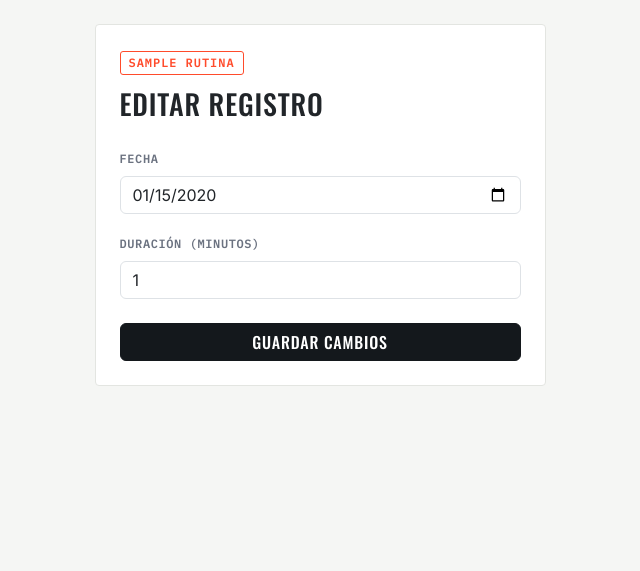
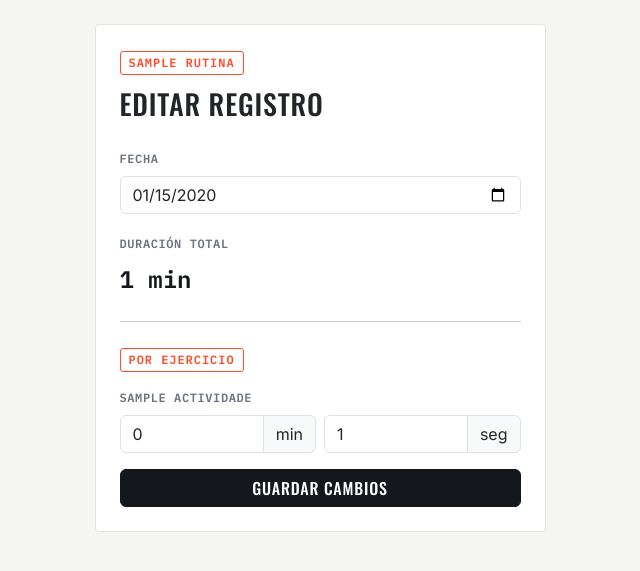
Before and after one commit to 280303Sabis/fittrack, a Flask app: page /estadisticas/editar/1 in a window 1280 px wide. Shown: the part 56-627 px from the top of the page, without its empty margins (320-960 px from the left). Run offline with Flask 3, Linux system fonts and the light colour scheme; a user stored in the database is signed in; tables that the repository leaves empty hold one stand-in row (values such as "Sample post").

Commit message:
Editar tiempo por ejercicio con campos de minutos/segundos separados

```diff
--- a/routes/estadisticas.py
+++ b/routes/estadisticas.py
@@ -57,19 +57,25 @@ def resumen():
         datos_grafica.append(minutos_dia)
 
     # --- Desglose por categoría ---
-    # Cada sesión reparte su duración proporcionalmente entre las categorías
-    # presentes en su rutina, según cuántos ejercicios tiene de cada una.
-    # Ej: rutina con 3 ejercicios de pesas y 1 de cardio -> 75% del tiempo
-    # de esa sesión se cuenta como pesas, 25% como cardio.
+    # Si la sesión viene del cronómetro, ya sabemos el tiempo REAL de cada
+    # ejercicio (guardado en RegistroActividadDetalle) y lo usamos directo.
+    # Si viene de "Marcar como completada" a mano, no hay ese detalle, así
+    # que repartimos el tiempo total proporcionalmente entre las categorías
+    # presentes en la rutina (mismo cálculo estimado de antes).
     minutos_por_categoria = {"pesas": 0.0, "crossfit": 0.0, "cardio": 0.0}
     for r in registros:
-        categorias_rutina = [linea.actividad.categoria for linea in r.rutina.actividades]
-        if categorias_rutina:
-            conteo_categorias = Counter(categorias_rutina)
-            total_ejercicios = len(categorias_rutina)
-            for cat, cantidad in conteo_categorias.items():
-                proporcion = cantidad / total_ejercicios
-                minutos_por_categoria[cat] += r.duracion_minutos * proporcion
+        if r.detalles:
+            for detalle in r.detalles:
+                categoria = detalle.rutina_actividad.actividad.categoria
+                minutos_por_categoria[categoria] += detalle.duracion_segundos / 60
+        else:
+            categorias_rutina = [linea.actividad.categoria for linea in r.rutina.actividades]
+            if categorias_rutina:
+                conteo_categorias = Counter(categorias_rutina)
+                total_ejercicios = len(categorias_rutina)
+                for cat, cantidad in conteo_categorias.items():
+                    proporcion = cantidad / total_ejercicios
+                    minutos_por_categoria[cat] += r.duracion_minutos * proporcion
 
     total_minutos_categorias = sum(minutos_por_categoria.values())
     desglose_categorias = []
@@ -109,6 +115,10 @@ def historial():
     )
     for r in registros:
         r.tiempo_exacto = formato_mm_ss(r.duracion_segundos_exactos) if r.duracion_segundos_exactos else None
+        r.detalle_display = [
+            {"nombre": d.rutina_actividad.actividad.nombre, "tiempo": formato_mm_ss(d.duracion_segundos)}
+            for d in r.detalles
+        ]
     return render_template("estadisticas/historial.html", registros=registros)
 
 
@@ -119,20 +129,51 @@ def editar_registro(registro_id):
 
     if request.method == "POST":
         fecha = request.form.get("fecha")
-        duracion_minutos = request.form.get("duracion_minutos")
 
-        if not fecha or not duracion_minutos:
-            flash("Completa la fecha y la duración.")
+        if not fecha:
+            flash("Indica la fecha.")
             return redirect(url_for("estadisticas.editar_registro", registro_id=registro.id))
 
         registro.fecha = fecha
-        registro.duracion_minutos = int(duracion_minutos)
+
+        if registro.detalles:
+            # Sesión con detalle por ejercicio: la duración total se
+            # recalcula sola, sumando el tiempo de cada ejercicio.
+            for detalle in registro.detalles:
+                campo_min = f"detalle_{detalle.id}_min"
+                campo_seg = f"detalle_{detalle.id}_seg"
+                minutos_detalle = request.form.get(campo_min)
+                segundos_detalle = request.form.get(campo_seg)
+                if minutos_detalle is not None and segundos_detalle is not None:
+                    detalle.duracion_segundos = int(minutos_detalle) * 60 + int(segundos_detalle)
+
+            total_segundos = sum(d.duracion_segundos for d in registro.detalles)
+            registro.duracion_segundos_exactos = total_segundos
+            registro.duracion_minutos = max(1, round(total_segundos / 60))
+        else:
+            # Sesión registrada a mano: la duración se edita directo.
+            duracion_minutos = request.form.get("duracion_minutos")
+            if not duracion_minutos:
+                flash("Indica la duración.")
+                return redirect(url_for("estadisticas.editar_registro", registro_id=registro.id))
+            registro.duracion_minutos = int(duracion_minutos)
+
         db.session.commit()
 
         flash("Registro actualizado.")
         return redirect(url_for("estadisticas.historial"))
 
-    return render_template("estadisticas/editar_registro.html", registro=registro)
+    detalle_display = [
+        {
+            "id": d.id,
+            "nombre": d.rutina_actividad.actividad.nombre,
+            "min": d.duracion_segundos // 60,
+            "seg": d.duracion_segundos % 60,
+        }
+        for d in registro.detalles
+    ]
+
+    return render_template("estadisticas/editar_registro.html", registro=registro, detalle_display=detalle_display)
 
 
 @estadisticas_bp.route("/eliminar/<int:registro_id>", methods=["POST"])
--- a/templates/estadisticas/editar_registro.html
+++ b/templates/estadisticas/editar_registro.html
@@ -14,11 +14,42 @@
                         <label class="form-label">Fecha</label>
                         <input type="date" class="form-control" name="fecha" value="{{ registro.fecha }}" required>
                     </div>
-                    <div class="mb-4">
-                        <label class="form-label">Duración (minutos)</label>
-                        <input type="number" class="form-control" name="duracion_minutos"
-                               value="{{ registro.duracion_minutos }}" min="1" required>
-                    </div>
+
+                    {% if detalle_display %}
+                        <div class="mb-4">
+                            <label class="form-label">Duración total</label>
+                            <p class="stat-number mb-0" style="font-size: 1.5rem;">{{ registro.duracion_minutos }} min</p>
+                        </div>
+
+                        <hr class="my-4">
+                        <span class="tag-label">Por ejercicio</span>
+                        {% for d in detalle_display %}
+                        <div class="mb-3">
+                            <label class="form-label">{{ d.nombre }}</label>
+                            <div class="row g-2">
+                                <div class="col-6">
+                                    <div class="input-group">
+                                        <input type="number" class="form-control" name="detalle_{{ d.id }}_min" value="{{ d.min }}" min="0">
+                                        <span class="input-group-text">min</span>
+                                    </div>
+                                </div>
+                                <div class="col-6">
+                                    <div class="input-group">
+                                        <input type="number" class="form-control" name="detalle_{{ d.id }}_seg" value="{{ d.seg }}" min="0" max="59">
+                                        <span class="input-group-text">seg</span>
+                                    </div>
+                                </div>
+                            </div>
+                        </div>
+                        {% endfor %}
+                    {% else %}
+                        <div class="mb-4">
+                            <label class="form-label">Duración (minutos)</label>
+                            <input type="number" class="form-control" name="duracion_minutos"
+                                   value="{{ registro.duracion_minutos }}" min="1" required>
+                        </div>
+                    {% endif %}
+
                     <button type="submit" class="btn btn-dark w-100">Guardar cambios</button>
                 </form>
             </div>
```
Also changed, not shown: templates/estadisticas/historial.html (+13 -0 lines).
